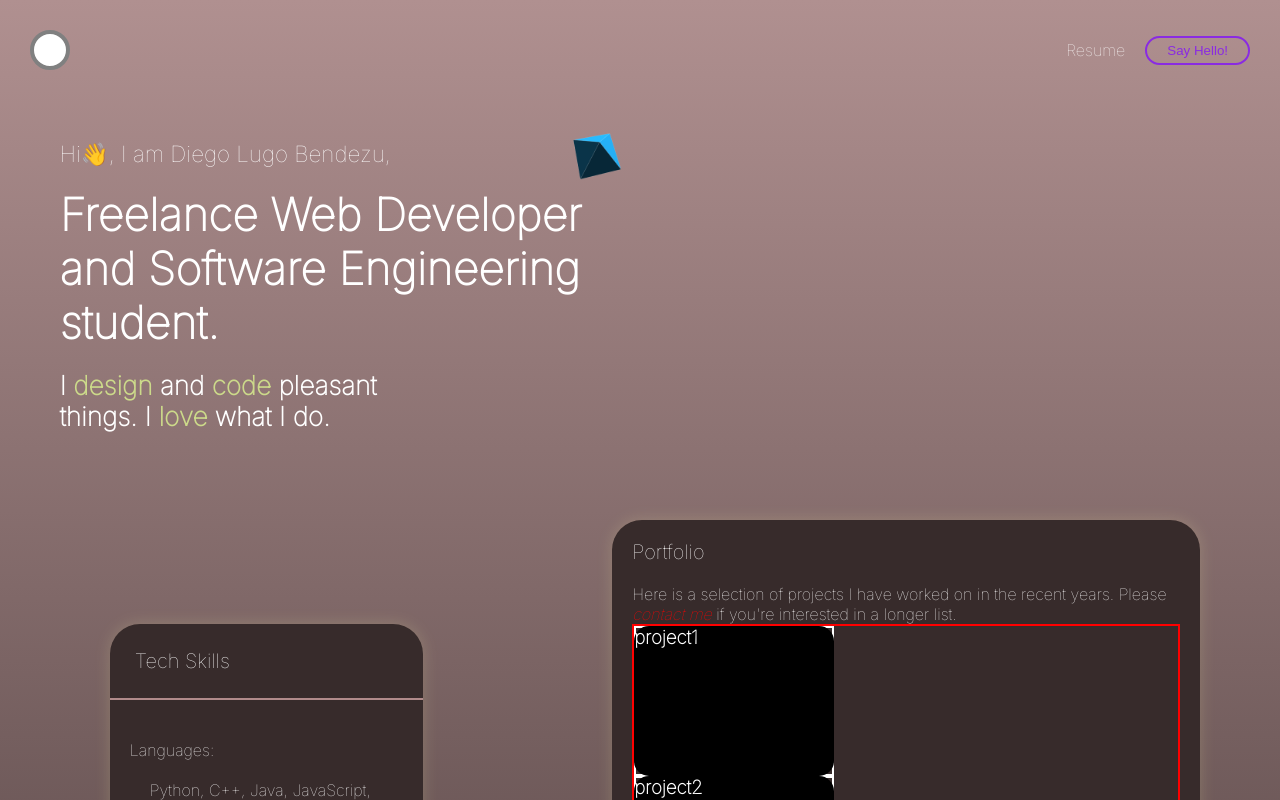
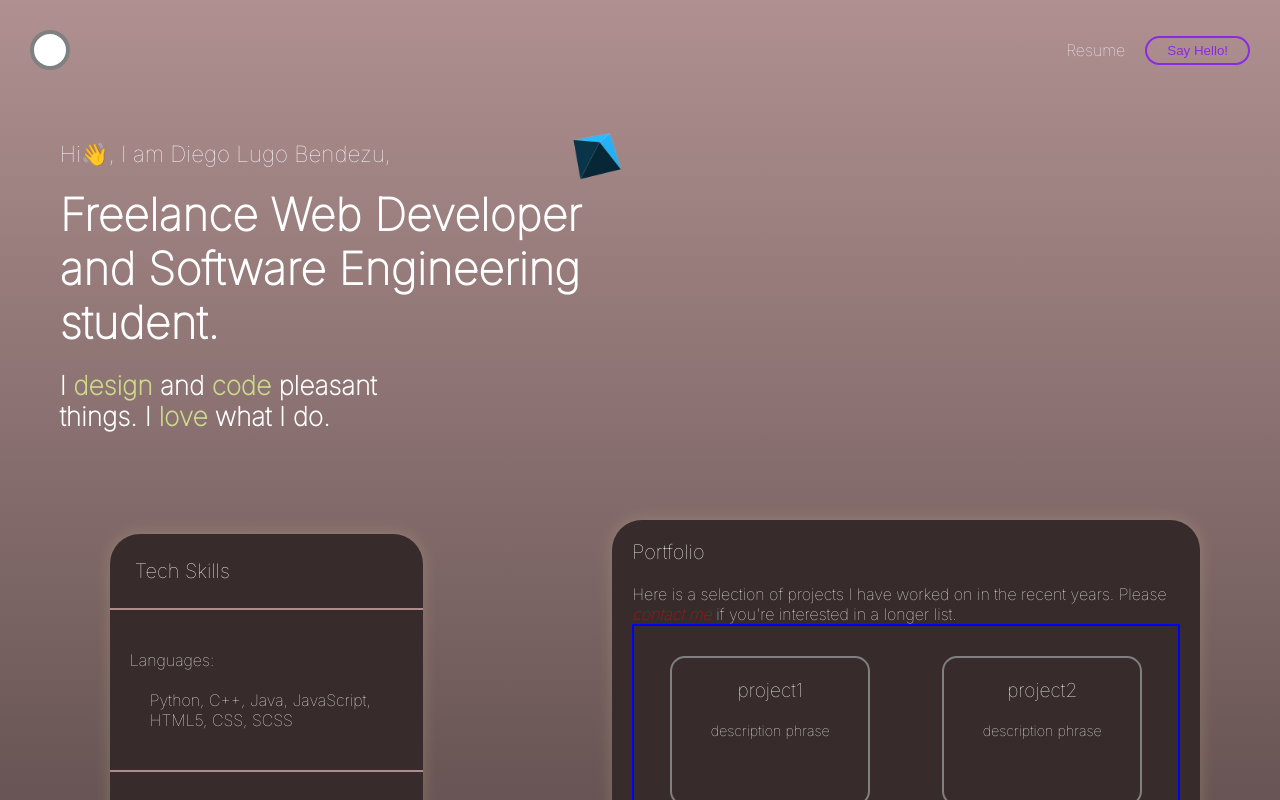
Before and after one commit to diegolb55/PersonalPortfolio, a Next.js app: page / in a window 1280 px wide. Shown: the top 800 px of the page. Built offline with nearby package versions, Linux system fonts and the light colour scheme.

Commit message:
adding project data

```diff
--- a/components/projects/Project1.js
+++ b/components/projects/Project1.js
@@ -18,21 +18,24 @@
             height={150}
             width={"40vw"}
             maxwidth={200}
-            background={["black", "gray"]}
+            background={["transparent", "gray"]}
         >
+
+            <p className={styles.title}>{data?.name}</p>
+            <p className={styles.description}>{data?.description}</p>
+{/*
             <ClosedContent isOpen={widgetControl?.current[`${data?.name}`]}
             >
                 <div className={styles.closedContent}>
-                    <h3>{ data?.name }</h3>
                 </div>
-            </ClosedContent>
+            </ClosedContent> */}
 
             <OpenContent isOpen={widgetControl?.current[`${data?.name}`]} >
                 <div className={styles.openContent}>
                     <p onClick={(e)=> {
-                        e.stopPropagation();
-                        openWidget(data.name, false);
-                    }}>{ data?.name }</p>
+                            e.stopPropagation();
+                            openWidget(data.name, false);
+                    }}>exit</p>
                 </div>
             </OpenContent>
         </WidgetPro>
--- a/components/projects/ProjectData.js
+++ b/components/projects/ProjectData.js
@@ -1,7 +1,7 @@
 export const ProjectData = {
     project1:{
         name:"project1",
-        description:"",
+        description:"description phrase",
         situation:"",
         task:"",
         action:"",
@@ -10,7 +10,7 @@
     },
     project2:{
         name:"project2",
-        description:"",
+        description:"description phrase",
         situation:"",
         task:"",
         action:"",
@@ -19,7 +19,7 @@
     },
     project3:{
         name:"project3",
-        description:"",
+        description:"description phrase",
         situation:"",
         task:"",
         action:"",
@@ -28,7 +28,7 @@
     },
     project4:{
         name:"project4",
-        description:"",
+        description:"description phrase",
         situation:"",
         task:"",
         action:"",
--- a/components/projects/WidgetPro.js
+++ b/components/projects/WidgetPro.js
@@ -102,6 +102,7 @@
             width: "100vw",
             maxWidth: "none",
 
+
             position: "fixed",
             top: [currentPos.current.top, 0],
             left: [currentPos.current.left, 0],
@@ -112,6 +113,7 @@
             height: height,
             width: width,
             maxWidth: wopen ? "none" : ( maxwidth ? maxwidth: 250 ),
+
             position: wopen ? "fixed" : "relative",
             top: wopen ? [0, currentPos.current.top] : [0, 0],
             left: wopen ? [0, currentPos.current.left] : [0, 0],
@@ -162,8 +164,10 @@
                     animate={{
                         background: isOpen ? background[1] : background[0],
                         borderRadius: isOpen ? 0 : 15,
+                        border: isOpen ? "none" : "2px solid gray",
                         // boxShadow: isOpen ? "none" : "2px -2px 15px 2px rgba(114,196,145,0.75)",
-                        overflow: isOpen ? "scroll" : "hidden"
+                        overflow: isOpen ? "scroll" : "hidden",
+
 
                     }}
                     onClick={ () => {
--- a/styles/Project1.module.css
+++ b/styles/Project1.module.css
@@ -1,10 +1,21 @@
+
+.title {
+    padding: 20px 0;
+    text-align: center;
+    font-size: 1.2rem;
+}
+.description {
+    text-align: center;
+    font-size: .9rem;
+}
 .closedContent{
     border-radius: 15px;
     /* padding: 5px 2px; */
     position: relative;
 
-    height: 100%;
+    height: 50%;
     overflow: hidden;
+    border: 2px solid yellow;
 
 
 }
--- a/styles/Projects.module.css
+++ b/styles/Projects.module.css
@@ -23,12 +23,14 @@
 }
 
 .plist {
-    border: 2px solid red;
+    /* border: 2px solid red; */
     display: flex;
     flex-direction: column;
+    justify-content: space-around;
+    align-items: center;
 }
 .pbox {
-    border:2px solid white;
+    /* border:2px solid white; */
     width: 100%;
     max-width: 200px;
     height: 150px;
@@ -37,6 +39,7 @@
     display: flex;
     justify-content: center;
     align-items: center;
+    margin: 30px 0;
 }
 
 
@@ -47,7 +50,7 @@
     }
 
 }
-@media screen and (max-width: 800px){
+@media screen and (min-width: 1000px){
 
     .plist {
         border: 2px solid blue;
```
